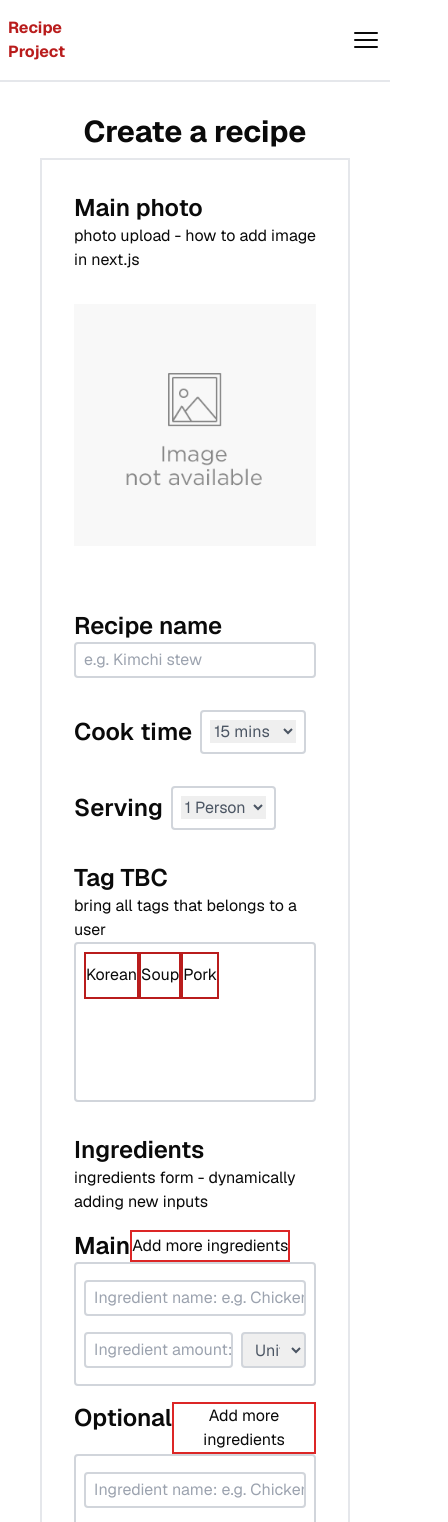
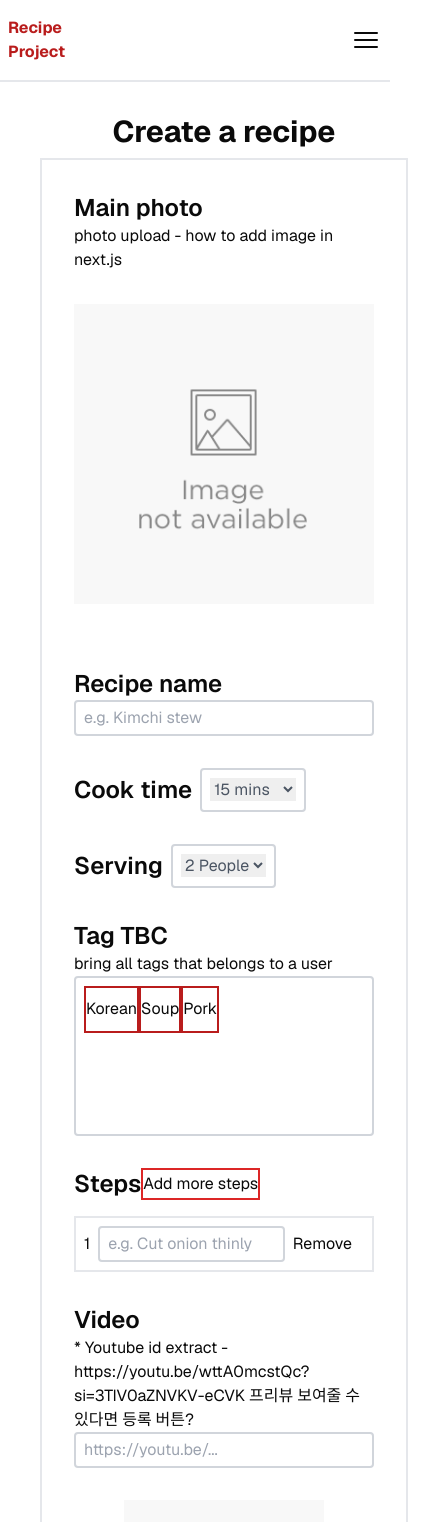
Before and after one commit to day-lee/recipe-project, a Next.js app: page /recipes/new-test in a window 390 px wide. Shown: the top 1522 px of the page, 448 px wide, since content can reach past the window. Built offline with nearby package versions, Linux system fonts and the light colour scheme.

Commit message:
Add dynamic fields

```diff
--- a/app/(routes)/recipes/components/NewRecipeForm.tsx
+++ b/app/(routes)/recipes/components/NewRecipeForm.tsx
@@ -1,49 +1,69 @@
 'use client';
 
-import { useForm } from 'react-hook-form'
-import { submitForm, FormState } from '@/app/actions'
+import { useForm, useFieldArray } from 'react-hook-form'
 import { useState, useActionState } from 'react';
 
 import Image from 'next/image'
 import fallbackImg from '../../../assets/unavailable.png'
-
-interface FormData {
-    name: string;
-    duration: number;
-    serving: number;
-    steps: string;
-    img_link: string;
-    external_link: string;
-    note: string;
-    main_ingredient_name: string;
-    main_ingredient_amount: string;
-    main_ingredient_unit: string;
-}
+import { FormData } from '@/app/types/types'
+import { extractVideoId } from '@/utils/utils'
+import { createRecipeAction, submitForm, FormState } from "@/app/actions";
 
 export function NewRecipeForm() {
     const [isSubmitting, setIsSubmitting] = useState(false)
-    const { register, handleSubmit, formState: { errors }} = useForm<FormData>();
-    const initialState: FormState = { message: ''};
-    const [state, formAction, pending] = useActionState(submitForm, initialState);
+    const { register, control, handleSubmit, formState: { errors }} = useForm<FormData>({
+        defaultValues: {
+            recipe_name: '',
+            duration: 15,
+            serving: 2,
+            steps: [{id: 1, photo_id: 1, desc: "" }],
+            img_link: "",
+            external_link: "",
+            note: "",
+            // main_ingredient_name: "",
+            // main_ingredient_amount: "" ,
+            // main_ingredient_unit: ""
+        }
+    });
+    // const initialState: FormState = { message: ''};
+    // const [state, formAction, pending] = useActionState(submitForm, initialState);
 
     const onSubmit = async (data:FormData) => {
-        console.log('Form data:', data);
-        setIsSubmitting(true)
-        const formData = new FormData();
         try {
-            Object.entries(data).forEach(([key, value]) => {
-                formData.append(key, value)
-            })
-            console.log('Form data:', data);
-            formAction(formData);
-        }
-        catch (error) {
-            console.error('Error creating recipe:', error)
-        } finally {
+            setIsSubmitting(true)
+            const payload = {
+              img_link: "img-link", // static or real file upload logic
+              created_user_id: 2,   // from session
+              recipe_name: data.recipe_name,
+              duration: data.duration || 15,
+              serving: data.serving || 1,
+              external_link: extractVideoId(data.external_link),
+              steps: data.steps.map((step, idx) => ({
+                id: idx + 1,
+                desc: step.desc,
+                photo_id: 1,
+              })),
+              note: data.note,
+            //   note: data.note.map((n, idx) => ({
+            //     id: idx + 1,
+            //     desc: n.desc,
+            //     photo_id: null,
+            //   }))
+            //   main_ingredient_name: "",
+            //   main_ingredient_amount: "" ,
+            //   main_ingredient_unit: ""
+            };
+            const res = await createRecipeAction(payload);
+            console.log("Recipe form inserted:", res);
+        } catch(error){
+            console.error('Error:', error)
+        } finally{
             setIsSubmitting(false)
-        }
-    };
-
+        }}
+    const { fields, append, remove } = useFieldArray({
+        control,
+        name: "steps"
+    })
     return (
     <main className='min-h-screen flex flex-col m-2 p-8 lg:m-10 items-center border-2 border-gray-200'>
         <form onSubmit={handleSubmit(onSubmit)} >
@@ -60,18 +80,12 @@ export function NewRecipeForm() {
                     <label htmlFor="recipeName"></label>
                     <input className='border-2 w-full border-gray-300 pl-2 py-1 rounded-sm'
                     id="name" type="text" placeholder="e.g. Kimchi stew"
-                    {...register('name', {required: 'Recipe name is required'})}/>
-                {errors.name && (
-                    <span className="error-message">{errors.name.message}</span>
+                    {...register('recipe_name', {required: 'Recipe name is required'})}/>
+                {errors.recipe_name && (
+                    <span className="error-message">{errors.recipe_name.message}</span>
                 )}
                 </div>
             </section>
-            {/* <div>
-                <label htmlFor="name"> Name</label>
-                <input id="name" type="text"
-                {...register('name', { required: 'Name is required'})} className='border-2 border-gray-700' />
-                {errors.name && <p>{errors.name.message}</p>}
-            </div> */}
             <section>
                 <div className='flex items-center my-8'>
                     <p className='font-semibold text-2xl'>Cook time</p>
@@ -115,7 +129,7 @@ export function NewRecipeForm() {
                         (<li className='border-2 text-gray-800 border-red-600 rounded-full px-2 py-1 text-center mx-1' key={tag}>{tag}</li>))}</ul> */}
                 </div>
             </section>
-            <section>
+            {/* <section>
             <div className='my-8'>
                 <p className='font-semibold text-2xl'>Ingredients</p>
                 ingredients form - dynamically adding new inputs
@@ -210,29 +224,25 @@ export function NewRecipeForm() {
                     </div>
                 </div>
                 </div>
-            </section>
+            </section>      */}
             <section >
                 <div className='flex flex-row'>
                     <p className='font-semibold text-2xl'>Steps</p>
-                    <button className='border-2 border-red-600'> Add more steps</button>
+                    <button type="button"
+                            onClick={() => append({ id: 0, photo_id: 0, desc:""})}
+                            className='border-2 border-red-600'> Add more steps</button>
                 </div>
-                {/* <div className=' border-2 border-gray-200 w-[300px] sm:w-[400px] md:w-[500px] lg:w-[600px] p-2 lg:p-8 my-4'>  */}
-                    <div className='flex flex-row'>
-                        <label htmlFor="steps"></label>
-                        <input  id="steps" type="textarea" placeholder="e.g. Cut onion thinly"
-                                // {...register('steps', {required: 'Steps are required'})}
-                                {...register('steps')}
-
-                                className='border-2 border-gray-300 pl-2 py-1 rounded-sm w-2/3'/>
-                        <button className="border-2 border-red-600">
-                        <Image className="m-8" src={fallbackImg} alt='fallbackImg' width={100} height={50}/>
-                        </button>
-
-                        {/* <ul className='flex flex-col'>
-                            {steps.map((item: Step) => <li className='flex flex-row' key={item.step}><div className='pr-4'>{item.step}.</div>
-                                                       <div className='mr-8'>{item.desc}</div></li> )}
-                        </ul> */}
-                    {/* </div> */}
+                <div className='border-2 border-gray-200 w-[300px] sm:w-[400px] md:w-[500px] lg:w-[600px] p-2 lg:p-8 my-4'>
+                {fields.map((field, index) => (
+                    <div key={field.id} className='flex flex-row'>
+                        <div className='flex items-center'>{index + 1}</div>
+                        <input
+                            placeholder="e.g. Cut onion thinly"
+                            {...register(`steps.${index}.desc` as const)}
+                            className='border-2 border-gray-300 mx-2 px-2 py-1 rounded-sm w-2/3'/>
+                        <button type="button" onClick={() => remove(index)}> Remove</button>
+                    </div>
+                ))}
                 </div>
             </section>
             <section>
@@ -245,7 +255,6 @@ export function NewRecipeForm() {
                         <input id="external_link"
                         // {...register('img_link', {required: 'Video link is required'})}
                         {...register('external_link')}
-
                          className='border-2 w-full border-gray-300 pl-2 py-1 rounded-sm' type="text" placeholder="https://youtu.be/..." />
                         <Image className="m-8" src={fallbackImg} alt='fallbackImg' width={200} height={150}/>
                     </div>
@@ -272,12 +281,11 @@ export function NewRecipeForm() {
                 </div>
                 <div>
                 <button type="submit" className='border-2 border-red-600'> {isSubmitting ? 'Creating Recipe...' : 'Create Recipe'}</button>
-                <button type="submit" disabled={pending}> pending create recipe test</button>
-
+                {/* <button type="submit" disabled={pending}> pending create recipe test</button> */}
                 </div>
             </div>
              {/* Display the success message returned from the server */}
-            {state.message && <p className="mt-4 text-green-600">{state.message}</p>}
+            {/* {state.message && <p className="mt-4 text-green-600">{state.message}</p>} */}
         </form>
     </main>
     )
--- a/app/actions.ts
+++ b/app/actions.ts
@@ -1,66 +1,19 @@
-'use server';
+"use server";
 
 import { createClient } from '@/lib/supabase/server'
-import { Step, Note} from './types/types'
-import { extractVideoId } from '@/utils/utils'
+import { FormData } from '@/app/types/types'
 
-export type FormState = {
-    message: string;
-};
+export async function createRecipeAction(payload: FormData) {
+    const supabase = await createClient();
 
-const defaultDuration = 15;
-const defaultServing = 1;
-const steps: Step[] = []
-const step = {desc:"", id: 1, photo_id: 1}
-   // '[{"desc": "this is test.", "step": 1, "photo_id": 1}]'
-const notes: Note[] = []
-const note = {desc: "", id: 1}
-// '[{"id": 1, "desc": "this is test"}]'
-export async function submitForm(
-    prevState: FormState,
-    formData: FormData
-): Promise<FormState> {
-    // 유효성 검사 필요
+    const { data, error } = await supabase.rpc("create_new_recipe_jsonb", {
+      recipe_data: payload,
+    });
 
-    // DB: recipe
-    // const img_link = formData.get('img_link') as string;
-    const img_link = 'img-link'
-    const name = formData.get('name') as string;
-    const duration = Number(formData.get('duration')) || defaultDuration;
-    const serving = Number(formData.get('serving')) || defaultServing;
+    if (error) {
+      console.error("DB error:", error);
+      throw new Error("Failed to insert recipe");
+    }
 
-    const stepDesc = formData.get('steps') as string;
-    step.desc = stepDesc
-    steps.push(step)
-
-    const external_video_link_full = formData.get('external_link') as string;
-    const external_video_link = extractVideoId(external_video_link_full)
-
-    const noteDesc = formData.get('note') as string;
-    note.desc = noteDesc
-    notes.push(note)
-
-
-    const supabase = await createClient()
-    const { error:recipeError } = await supabase.rpc('create_new_recipe',
-         { img_link_param:img_link , name_param: name, duration_param: duration, serving_param: serving,
-          steps_param: steps, external_link_param: external_video_link, note_param: notes });
-    if (recipeError) {
-        console.error(`'form error: ${recipeError.message}`);
-    }
-    // DB: ingredients
-
-    // const main_name = formData.get('main_ingredient_name') as string;
-    // const main_amount = formData.get('main_ingredient_amount') as string;
-    // const main_unit = formData.get('main_ingredient_unit') as string;
-
-    // const { error:ingredientError } = await supabase.rpc('create_new_ingredient',
-    //     { recipe_id_param: recipe_id, name_param: main_name, amount_param: main_amount, unit_param: main_unit})
-    // if (ingredientError) {
-    //     console.error(`'form error: ${ingredientError.message}`)
-    // }
-
-    return {
-        message: `name:${name} form submitted`
-    };
-}
+    return data;
+  }
```
Also changed, not shown: app/types/types.ts (+13 -0 lines).
